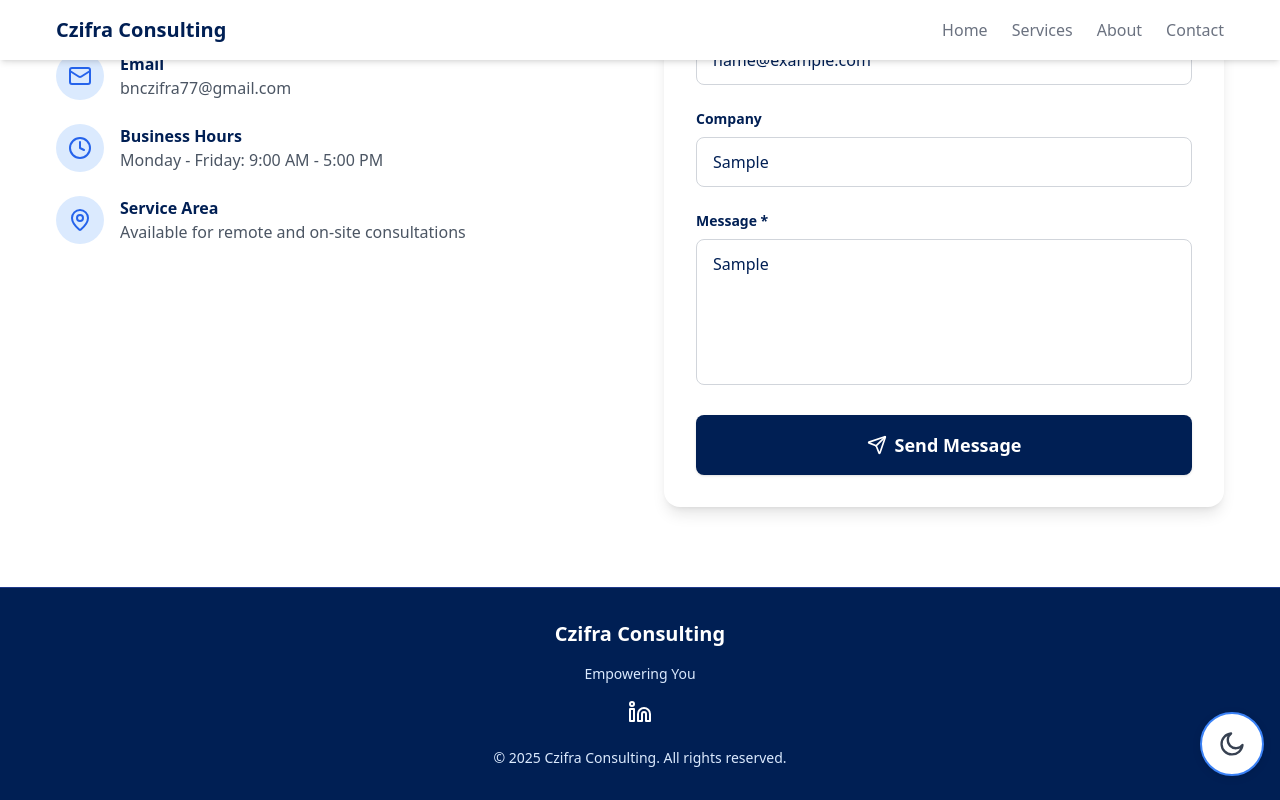
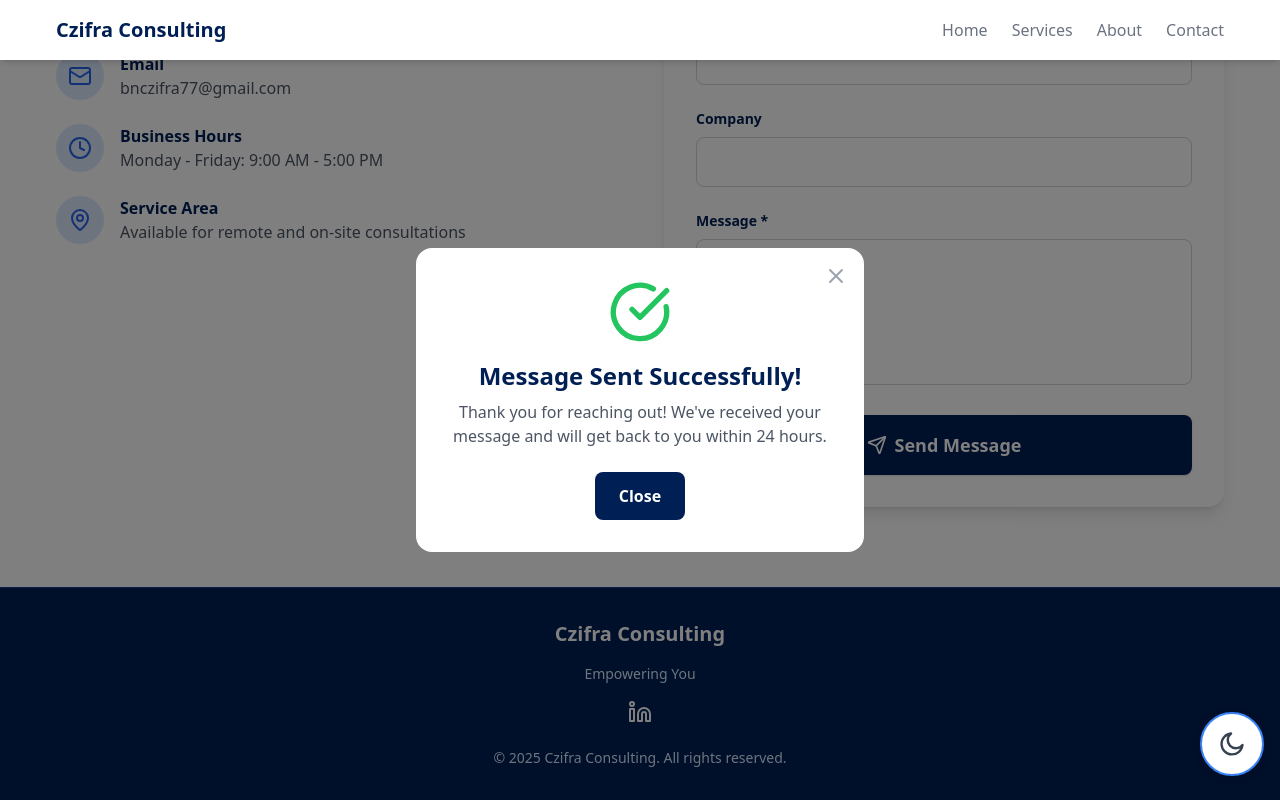
Before and after one commit to bnczifra77/czifra-site, a React (Vite) app: page /contact in a window 1280 px wide. Both pictures are taken after typing "Sample", "name@example.com", "Sample", "Sample" into the empty fields and a click on the button "Send Message". Shown: the part 663-1463 px from the top of the page. Built offline with nearby package versions, Linux system fonts and the light colour scheme; no server answers.

Commit message:
Update Contact.jsx

```diff
--- a/src/pages/Contact.jsx
+++ b/src/pages/Contact.jsx
@@ -1,69 +1,165 @@
-import { Phone, Mail, MapPin, Clock, Send, CheckCircle } from 'lucide-react';
+import { Phone, Mail, MapPin, Clock, Send, CheckCircle, X } from 'lucide-react';
 import { useEffect, useState } from 'react';
 
 export default function Contact() {
+  const [isSubmitted, setIsSubmitted] = useState(false);
   const [isSubmitting, setIsSubmitting] = useState(false);
-  const [isSubmitted, setIsSubmitted] = useState(false);
-  const [formData, setFormData] = useState({
-    name: '',
-    email: '',
-    company: '',
-    message: ''
-  });
+  const [showSuccessModal, setShowSuccessModal] = useState(false);
 
   useEffect(() => {
     document.title = 'Contact Us - Czifra Consulting';
+    console.log('Contact component loaded successfully');
   }, []);
 
-  const handleSubmit = async (e) => {
-    e.preventDefault();
+  const handleSubmit = async () => {
+    alert('Form submission started! Check console for details.');
+    console.log('=== FORM SUBMISSION TRIGGERED ===');
+
     setIsSubmitting(true);
 
+    // Get form data from DOM elements
+    const name = document.getElementById('name').value;
+    const email = document.getElementById('email').value;
+    const company = document.getElementById('company').value;
+    const message = document.getElementById('message').value;
+
+    console.log('Form data:', { name, email, company, message });
+
+    // Method 1: Try Formspree first
     try {
-      // Send email using Web3Forms (100% free)
+      console.log('Trying Formspree method...');
+
+      const response = await fetch('https://formspree.io/f/xvgqablw', {
+        method: 'POST',
+        headers: {
+          'Content-Type': 'application/json',
+        },
+        body: JSON.stringify({
+          name: name,
+          email: email,
+          company: company,
+          message: message,
+        }),
+      });
+
+      console.log('Formspree response status:', response.status);
+
+      if (response.ok) {
+        console.log('Success! Email sent via Formspree');
+        setIsSubmitted(true);
+        setShowSuccessModal(true);
+        // Reset form
+        document.getElementById('name').value = '';
+        document.getElementById('email').value = '';
+        document.getElementById('company').value = '';
+        document.getElementById('message').value = '';
+        return;
+      } else {
+        throw new Error('Formspree failed');
+      }
+
+    } catch (error) {
+      console.error('Formspree failed, trying Web3Forms:', error);
+
+      // Method 2: Try Web3Forms
+      try {
+        const payload = {
+          access_key: '4b895622-3970-4d69-8bcd-c01cd33e00ab',
+          name: name,
+          email: email,
+          company: company,
+          message: message,
+          subject: `New Contact Form Submission from ${name}`,
+        };
+
+        console.log('Sending to Web3Forms:', payload);
+
         const response = await fetch('https://api.web3forms.com/submit', {
           method: 'POST',
           headers: {
             'Content-Type': 'application/json',
           },
-        body: JSON.stringify({
-          access_key: '4b895622-3970-4d69-8bcd-c01cd33e00ab',
-          name: formData.name,
-          email: formData.email,
-          company: formData.company,
-          message: formData.message,
-          subject: `New Contact Form Submission from ${formData.name}`,
-        }),
+          body: JSON.stringify(payload),
         });
 
+        console.log('Web3Forms response status:', response.status);
         const result = await response.json();
+        console.log('Web3Forms result:', result);
 
         if (result.success) {
+          console.log('Success! Email sent via Web3Forms');
           setIsSubmitted(true);
-        setFormData({ name: '', email: '', company: '', message: '' });
+          setShowSuccessModal(true);
+          // Reset form
+          document.getElementById('name').value = '';
+          document.getElementById('email').value = '';
+          document.getElementById('company').value = '';
+          document.getElementById('message').value = '';
+          return;
         } else {
-        throw new Error('Form submission failed');
+          throw new Error('Web3Forms failed');
         }
-    } catch (error) {
-      console.error('Form submission error:', error);
-      // Fallback - open email client
-      const subject = `Contact Form Submission from ${formData.name}`;
-      const body = `Name: ${formData.name}\nEmail: ${formData.email}\nCompany: ${formData.company}\nMessage: ${formData.message}`;
+
+      } catch (web3formsError) {
+        console.error('Web3Forms failed, trying mailto fallback:', web3formsError);
+
+        // Method 3: Fallback to mailto
+        const subject = `Contact Form Submission from ${name}`;
+        const body = `Name: ${name}\nEmail: ${email}\nCompany: ${company}\nMessage: ${message}`;
         const mailtoLink = `mailto:bnczifra77@gmail.com?subject=${encodeURIComponent(subject)}&body=${encodeURIComponent(body)}`;
+
+        console.log('Opening mailto link:', mailtoLink);
         window.open(mailtoLink);
-      alert('Form submitted! Your email client should open with the message pre-filled.');
+
+        // Show success modal even for mailto fallback
+        setIsSubmitted(true);
+        setShowSuccessModal(true);
+        // Reset form
+        document.getElementById('name').value = '';
+        document.getElementById('email').value = '';
+        document.getElementById('company').value = '';
+        document.getElementById('message').value = '';
+
+        alert('Form submitted! Your email client should open with the message pre-filled. Please send the email manually.');
+      }
     } finally {
       setIsSubmitting(false);
     }
   };
 
-  const handleInputChange = (e) => {
-    const { name, value } = e.target;
-    setFormData(prev => ({ ...prev, [name]: value }));
+  const closeSuccessModal = () => {
+    setShowSuccessModal(false);
   };
 
   return (
     <div className="min-h-screen bg-white dark:bg-[#0a1627]">
+      {/* Success Modal */}
+      {showSuccessModal && (
+        <div className="fixed inset-0 bg-black bg-opacity-50 flex items-center justify-center z-50">
+          <div className="bg-white dark:bg-[#1a2740] rounded-2xl p-8 max-w-md mx-4 relative">
+            <button
+              onClick={closeSuccessModal}
+              className="absolute top-4 right-4 text-gray-400 hover:text-gray-600 dark:hover:text-gray-200"
+            >
+              <X className="w-6 h-6" />
+            </button>
+            <div className="text-center">
+              <CheckCircle className="w-16 h-16 text-green-500 mx-auto mb-4" />
+              <h3 className="text-2xl font-bold text-[#001F54] dark:text-white mb-2">Message Sent Successfully!</h3>
+              <p className="text-gray-600 dark:text-gray-300 mb-6">
+                Thank you for reaching out! We've received your message and will get back to you within 24 hours.
+              </p>
+              <button
+                onClick={closeSuccessModal}
+                className="bg-[#001F54] dark:bg-blue-900 text-white px-6 py-3 rounded-lg font-bold hover:bg-blue-900 dark:hover:bg-blue-800 transition-colors"
+              >
+                Close
+              </button>
+            </div>
+          </div>
+        </div>
+      )}
+
       <section className="bg-gradient-to-br from-[#001F54] to-[#1e40af] text-white py-20">
         <div className="container max-w-[1200px] mx-auto px-4 text-center">
           <h1 className="text-4xl md:text-6xl font-bold mb-6">Get In Touch</h1>
@@ -72,6 +168,7 @@ export default function Contact() {
           </p>
         </div>
       </section>
+
       <section className="py-20">
         <div className="container max-w-[1200px] mx-auto px-4">
           <div className="flex flex-col lg:flex-row gap-12">
@@ -120,67 +217,59 @@ export default function Contact() {
                 </div>
               </div>
             </div>
+
             {/* Right: Contact Form */}
             <div className="flex-1">
               <div className="bg-white dark:bg-[#1a2740] rounded-2xl shadow-lg p-8">
                 <h3 className="text-2xl font-bold text-[#001F54] dark:text-white mb-6">Send Us a Message</h3>
-                {isSubmitted ? (
-                  <div className="text-center py-8">
-                    <CheckCircle className="w-16 h-16 text-green-500 mx-auto mb-4" />
-                    <h4 className="text-xl font-bold text-[#001F54] dark:text-white mb-2">Message Sent!</h4>
-                    <p className="text-gray-600 dark:text-gray-300">Thank you for reaching out. We'll get back to you within 24 hours.</p>
-                  </div>
-                ) : (
-                  <form onSubmit={handleSubmit} className="space-y-6">
+
+                <form onSubmit={(e) => { e.preventDefault(); return false; }} className="space-y-6">
                   <div>
                     <label htmlFor="name" className="block text-sm font-bold text-[#001F54] dark:text-white mb-2">Name *</label>
                     <input
                       id="name"
+                      name="name"
                       type="text"
-                        name="name"
-                        value={formData.name}
-                        onChange={handleInputChange}
                       required
                       className="w-full border border-gray-300 dark:border-gray-700 rounded-lg px-4 py-3 text-base bg-white dark:bg-[#0a1627] text-[#001F54] dark:text-white focus:outline-none focus:ring-2 focus:ring-blue-200 dark:focus:ring-blue-900 transition-colors"
                     />
                   </div>
+
                   <div>
                     <label htmlFor="email" className="block text-sm font-bold text-[#001F54] dark:text-white mb-2">Email *</label>
                     <input
                       id="email"
+                      name="email"
                       type="email"
-                        name="email"
-                        value={formData.email}
-                        onChange={handleInputChange}
                       required
                       className="w-full border border-gray-300 dark:border-gray-700 rounded-lg px-4 py-3 text-base bg-white dark:bg-[#0a1627] text-[#001F54] dark:text-white focus:outline-none focus:ring-2 focus:ring-blue-200 dark:focus:ring-blue-900 transition-colors"
                     />
                   </div>
+
                   <div>
                     <label htmlFor="company" className="block text-sm font-bold text-[#001F54] dark:text-white mb-2">Company</label>
                     <input
                       id="company"
+                      name="company"
                       type="text"
-                        name="company"
-                        value={formData.company}
-                        onChange={handleInputChange}
                       className="w-full border border-gray-300 dark:border-gray-700 rounded-lg px-4 py-3 text-base bg-white dark:bg-[#0a1627] text-[#001F54] dark:text-white focus:outline-none focus:ring-2 focus:ring-blue-200 dark:focus:ring-blue-900 transition-colors"
                     />
                   </div>
+
                   <div>
                     <label htmlFor="message" className="block text-sm font-bold text-[#001F54] dark:text-white mb-2">Message *</label>
                     <textarea
                       id="message"
                       name="message"
-                        value={formData.message}
-                        onChange={handleInputChange}
                       required
                       rows="5"
                       className="w-full border border-gray-300 dark:border-gray-700 rounded-lg px-4 py-3 text-base bg-white dark:bg-[#0a1627] text-[#001F54] dark:text-white focus:outline-none focus:ring-2 focus:ring-blue-200 dark:focus:ring-blue-900 transition-colors resize-none"
                     />
                   </div>
+
                   <button
-                      type="submit"
+                    type="button"
+                    onClick={handleSubmit}
                     disabled={isSubmitting}
                     className="w-full bg-[#001F54] dark:bg-blue-900 text-white text-lg px-6 py-4 rounded-lg font-bold shadow hover:scale-105 hover:bg-blue-900 dark:hover:bg-blue-800 transition-all duration-300 disabled:opacity-50 disabled:cursor-not-allowed disabled:scale-100 flex items-center justify-center gap-2"
                   >
@@ -197,7 +286,6 @@ export default function Contact() {
                     )}
                   </button>
                 </form>
-                )}
               </div>
             </div>
           </div>
```
Lines whose indentation alone changed are shown as unchanged.
